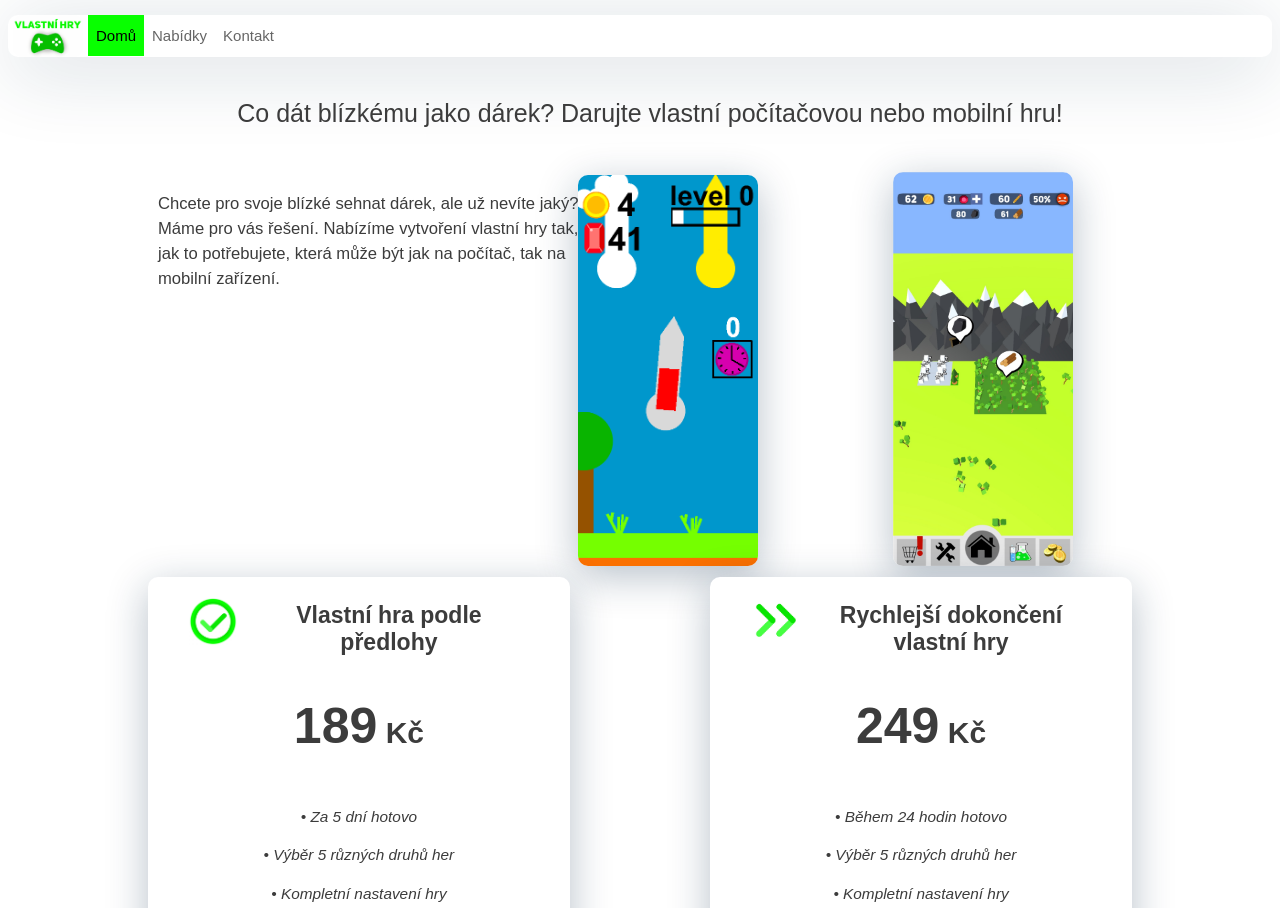
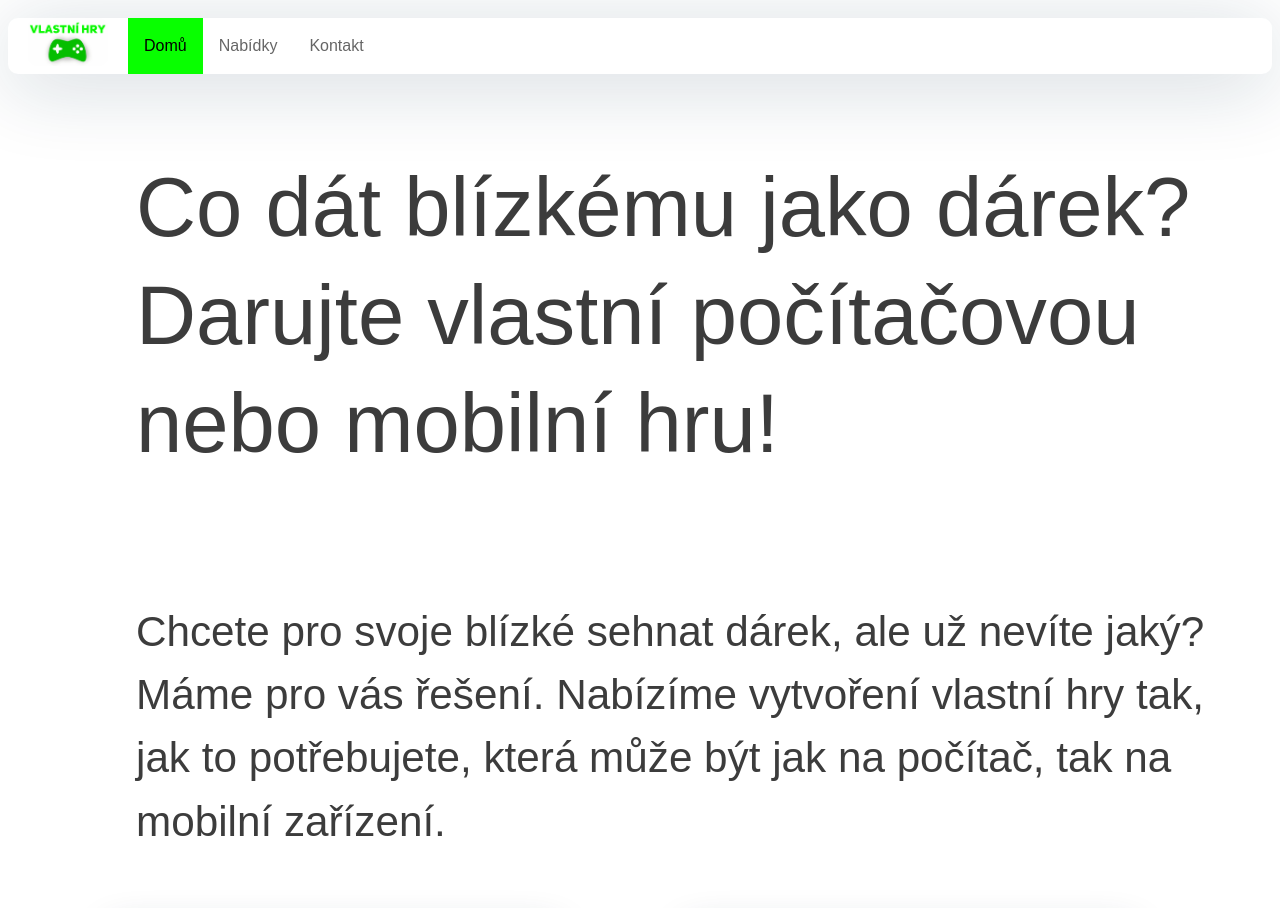
Before and after one commit to Rocek223/Rocek223.github.io, a plain HTML site: page indexMobile.html in a window 1280 px wide. Shown: the top 908 px of the page. Drawn offline with Linux system fonts and the light colour scheme.

Commit message:
Simple scaling

```diff
--- a/index.css
+++ b/index.css
@@ -170,6 +170,6 @@ html {
   display: grid;
   height: 400px;
   justify-content: space-evenly;
-  grid-template-columns: repeat(auto-fill, 33vw);
+  grid-template-columns: repeat(auto-fill, 80vw);
   margin-top: 50px;
 }
--- a/indexPhone.css
+++ b/indexMobile.css
@@ -1,27 +1,27 @@
 p.mainTitle {
   line-height: 1.3;
-  margin-top: 40px;
-  margin-left: 20px;
-  text-align: center;
+  margin-top: 80px;
+  margin-left: 10vw;
+  text-align: left;
   color: #3C3C3C;
-  font-size: 25px;
+  font-size: 6.5vw;
   float: top;
 }
 
 p.mainText {
   line-height: 1.5;
-  margin-left: 150px;
+  margin-left: 10vw;
   margin-bottom: 70px;
   margin-top: 20px;
   color: #3C3C3C;
-  font-size: 1.3vw;
+  font-size: 3.3vw;
   text-align: left;
-  float: left;
+  float: top;
 }
 p.info {
   line-height: 1.5;
   color: #3C3C3C;
-  font-size: 1.2vw;
+  font-size: 3.2vw;
   text-align: center;
 }
 p.TextBoxPrice {
@@ -56,7 +56,7 @@ div.TextBox {
   margin-bottom: 50px;
   line-height: 10;
   color: #3C3C3C;
-  font-size: 1.3vw;
+  font-size: 3.3vw;
   text-align: left;
 }
 
@@ -104,14 +104,27 @@ img.tick {
   height: auto;
 }
 
+div.screenshot {
+	width: 100vw;
+	height: 50vh;
+}
+
 img.screenshot {
-  margin-right: 130px;
-  width: 180px;
-  max-width: 100%;
-  height: auto;
-  float: top;
+  width: 35vw;
+  height: 45vh;
+  float: left;
   border-radius: 10px;
   box-shadow: 0 0.625rem 2.5rem rgba(17,48,77,0.3);
+}
+
+.screenshot-1 {
+	margin-left: 8vw;
+	float: left;
+}
+
+.screenshot-2 {
+	margin-left: 10vw;
+	float: right;
 }
 
 div.package1 {
@@ -159,17 +172,10 @@ html {
   scroll-behavior: smooth;
 }
 
-#intro {
-  height: 400px;
-}
-
-#offers {
-  height: 600px;
-}
 .games-container {
   display: grid;
   height: 400px;
   justify-content: space-evenly;
-  grid-template-columns: repeat(auto-fill, 33vw);
+  grid-template-columns: repeat(auto-fill, 80vw);
   margin-top: 50px;
 }
--- a/indexPhone.html
+++ b/indexMobile.html
@@ -5,9 +5,8 @@
   <link rel="stylesheet" href="">
   <link rel="icon" type="jpg/png" href="pageIcon.png">
   <meta name="viewport" content="width=device-width, initial-scale=1.0">
-  <link id="cssTopNav" rel="stylesheet" type="text/css" href="topnavPhone.css">
-  <link id="css" rel="stylesheet" type="text/css" href="indexPhone.css">
-
+  <link id="topnav" rel="stylesheet" type="text/css" href="topnav.css">
+  <link id="css" rel="stylesheet" type="text/css" href="indexMobile.css">
   </head><body>
     <top>
       <ul>
@@ -19,14 +18,15 @@
     </top>
     <content>
       <div id="intro">
-        <p class="mainTitle"> Co dát blízkému jako      dárek?     Darujte vlastní počítačovou nebo mobilní hru!  </p>
+        <p class="mainTitle"> Co dát blízkému jako dárek? <br> Darujte vlastní počítačovou nebo mobilní hru!  </p>
+
         <br>
         <p class="mainText"> Chcete pro svoje blízké sehnat dárek, ale už nevíte jaký? <br> Máme pro vás řešení. Nabízíme vytvoření vlastní hry tak, <br> jak to potřebujete, která může být jak na počítač, tak na <br> mobilní zařízení. </p>
-        <div class="screenshots">
-          <img class="screenshot" src="screenshot1.png" alt="Screenshot1">
-          <img class="screenshot" src="screenshot2.jpg" alt="Screenshot2">
+
+        <div class="screenshot">
+          <img class="screenshot screenshot-1" src="screenshot1.png" alt="Screenshot1">
+          <img class="screenshot screenshot-2" src="screenshot2.jpg" alt="Screenshot2">
         </div>
-        <br>
       </div>
       <div id="offers">
         <div class="games-container">
--- a/topnav.css
+++ b/topnav.css
@@ -3,7 +3,6 @@ ul {
   margin: 50;
   padding: 0;
   overflow: hidden;
-  /* border: 1px solid #e7e7e7; */
   background-color: #ffffff;
   border-radius: 10px;
   font-size: 18px;
@@ -13,14 +12,17 @@ ul {
 li {
   margin: 50;
   padding: 50;
+  height: 7vh;
   float: left;
 }
 
 li a {
-  display: block;
   color: #666;
+  font-size: 2vh;
+  padding: 2.4vh 2vh;
+  max-width: 100%;
+  float: left;
   text-align: center;
-  padding: 25px 30px;
   text-decoration: none;
 }
 
@@ -38,7 +40,7 @@ li a.active {
 img.icon {
   margin-left: 20px;
   margin-right: 20px;
-  width: 118px;
+  width: 10vh;
   max-width: 100%;
   height: auto;
   float: left;
--- a/topnavPhone.css
+++ /dev/null
@@ -1,45 +0,0 @@
-ul {
-  list-style-type: none;
-  margin: 50;
-  padding: 0;
-  overflow: hidden;
-  /* border: 1px solid #e7e7e7; */
-  background-color: #ffffff;
-  border-radius: 10px;
-  font-size: 15px;
-  box-shadow: 0 0.625rem 5rem rgba(17,48,77,0.2);
-}
-
-li {
-
-  float: left;
-}
-
-li a {
-  display: block;
-  color: #666;
-  text-align: center;
-  padding: 12px 8px;
-  text-decoration: none;
-}
-
-li a:hover {
-  background-color: #ddd;
-}
-li a.active:hover {
-  background-color: #8BFF76;
-}
-
-li a.active {
-  color: black;
-  background-color: #08ff00;
-}
-img.icon {
-  margin-left: 5px;
-  margin-right: 5px;
-  width: 70px;
-  max-width: 100%;
-  height: auto;
-  float: left;
-  border-radius: 10px;
-}
```
Also changed, not shown: contact.html (+2 -2 lines), index.html (+7 -10 lines).
